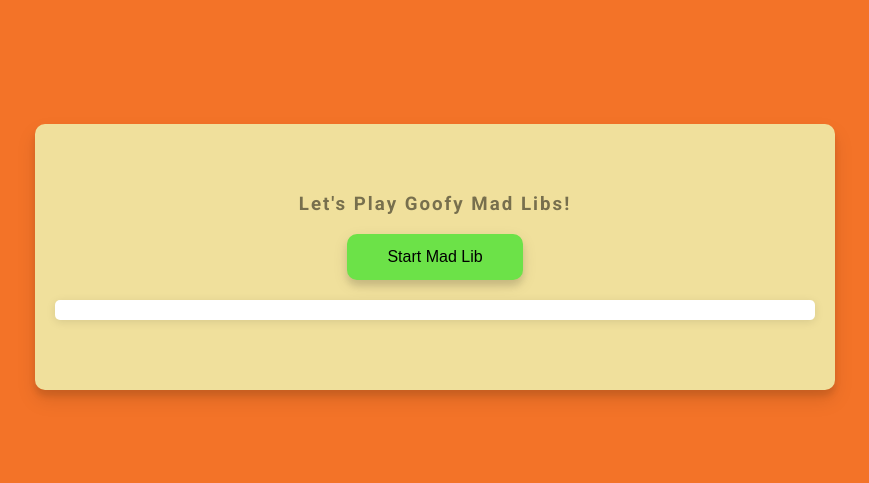
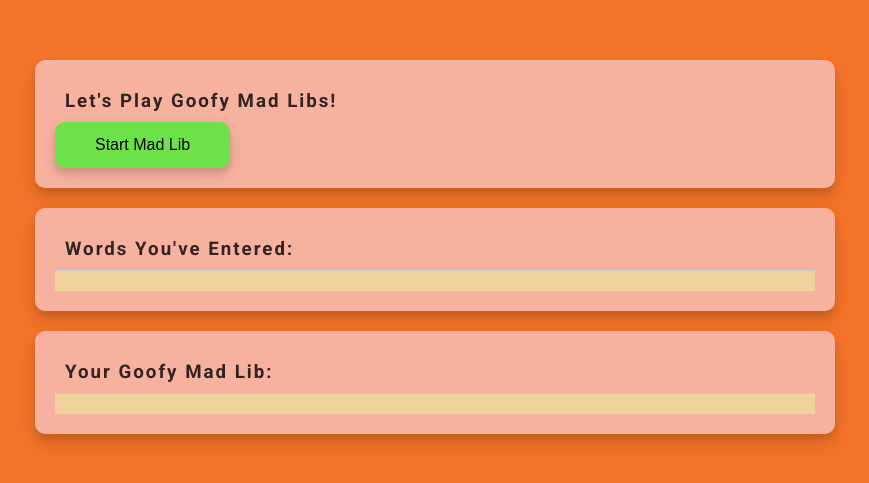
Before and after one commit to emmawirts/CREA-330-Typing-Game, a plain HTML site: page index.html in a window 1280 px wide. Shown: the part 143-626 px from the top of the page, without its empty margins (205-1074 px from the left). Drawn offline with Linux system fonts and the light colour scheme.

Commit message:
Redesign containers and text boxes in style file

```diff
--- a/index.html
+++ b/index.html
@@ -8,9 +8,19 @@
     <script src="script.js" defer></script>
   </head>
   <body>
-    <div class="container">
+    <div class="container top-container">
       <h3>Let's Play Goofy Mad Libs!</h3>
       <button id="submitButton" class="btn">Start Mad Lib</button>
     </div>
+
+    <div class="container middle-container">
+      <h3>Words You've Entered:</h3>
+      <div class="word-list"></div>
+    </div>
+
+    <div class="container bottom-container">
+      <h3>Your Goofy Mad Lib:</h3>
+      <div class="story-container"></div>
+    </div>
   </body>
 </html>
--- a/script.js
+++ b/script.js
@@ -1,17 +1,7 @@
 document.addEventListener("DOMContentLoaded", () => {
     const submitButton = document.getElementById("submitButton");
-    const container = document.querySelector(".container");
-    const wordListContainer = document.createElement("div");
-    const storyContainer = document.createElement("div");
-    const inputListContainer = document.createElement("div"); // New container for displaying inputs
-
-    wordListContainer.classList.add("word-list");
-    storyContainer.classList.add("story-container");
-    inputListContainer.classList.add("input-list"); // Styling for the list
-
-    container.appendChild(wordListContainer);
-    container.appendChild(inputListContainer); // Add this container for the list
-    container.appendChild(storyContainer);
+    const wordListContainer = document.querySelector(".word-list");
+    const storyContainer = document.querySelector(".story-container");
 
     const nouns = [];
     const verbs = [];
@@ -48,13 +38,10 @@ document.addEventListener("DOMContentLoaded", () => {
           if (type === "verb") verbs.push(word);
           if (type === "adjective") adjectives.push(word);
 
+          // Create a new element for the word entered and append it to the word list container
           const wordEntry = document.createElement("p");
-          wordEntry.textContent = `${type} (${category}): ${word}`;
+          wordEntry.textContent = word;
           wordListContainer.appendChild(wordEntry);
-
-          const inputEntry = document.createElement("p"); // Create a paragraph for the list
-          inputEntry.textContent = `${word}`;
-          inputListContainer.appendChild(inputEntry); // Add input word to the list
 
           index++;
           askNextWord();
@@ -67,13 +54,13 @@ document.addEventListener("DOMContentLoaded", () => {
     function generateMadLib() {
       const madLib = `One day, a ${adjectives[0]} ${nouns[0]} and a ${adjectives[1]} ${nouns[1]} decided to ${verbs[0]} and ${verbs[1]} all around town. Meanwhile, a ${adjectives[2]} ${nouns[2]} were ${verbs[2]} near some ${nouns[3]}. Everyone was amazed when the ${adjectives[3]} ${nouns[4]} suddenly started to ${verbs[3]}, ${verbs[4]}, and ${verbs[5]}! It was the goofiest thing anyone had ever seen!`;
 
-      storyContainer.innerHTML = `<h3>Your Goofy Mad Lib:</h3><p>${madLib}</p>`;
+      storyContainer.innerHTML = `<p>${madLib}</p>`;
     }
 
     submitButton.addEventListener("click", () => {
+      // Clear all previous content when the game is restarted
       wordListContainer.innerHTML = "";
       storyContainer.innerHTML = "";
-      inputListContainer.innerHTML = ""; // Clear the input list container
       nouns.length = 0;
       verbs.length = 0;
       adjectives.length = 0;
--- a/style.css
+++ b/style.css
@@ -18,27 +18,39 @@ body {
 }
 
 .container {
-  background-color: #f0e09c;
+  background-color: #f7b19f;
   border-radius: 10px;
   box-shadow: 0 10px 20px rgba(0, 0, 0, 0.1), 0 6px 6px rgba(0, 0, 0, 0.1);
-  padding: 50px 20px;
-  text-align: center;
-  max-width: 100%;
-  width: 800px;
+  padding: 20px;
+  width: 80%;
+  max-width: 800px;
+  margin-bottom: 20px;
 }
 
 h3 {
-  margin: 50;
-  opacity: 0.5;
+  margin: 10px;
+  opacity: 0.8;
   letter-spacing: 2px;
 }
 
-.word {
-  font-size: 30px;
-  letter-spacing: 1px;
-  line-height: 40px;
-  margin: 50px auto;
-  max-width: 600px;
+.middle-container .word-list {
+
+  background-color: #f0d39c;
+  font-size: 18px;
+  padding: 10px;
+  border-top: 1px solid #ccc;
+  margin-top: 10px;
+  max-height: 200px;
+  overflow-y: auto;
+}
+
+.bottom-container .story-container {
+
+  background-color: #f0d39c;
+  font-size: 18px;
+  padding: 10px;
+  border-top: 1px solid #ccc;
+  margin-top: 10px;
 }
 
 .btn {
@@ -59,25 +71,3 @@ h3 {
 .btn:focus {
   outline: 0;
 }
-
-.input-list {
-  margin-top: 20px;
-  font-size: 16px;
-  padding: 10px;
-  border-radius: 5px;
-  background-color: #ffffff;
-  box-shadow: 0 2px 10px rgba(0, 0, 0, 0.1);
-  max-height: 200px;
-  overflow-y: auto;
-}
-
-.input-list p {
-  margin: 5px 0;
-}
-
-.story-container {
-  margin-top: 20px;
-  font-size: 18px;
-  font-weight: bold;
-  color: #333;
-}
```
